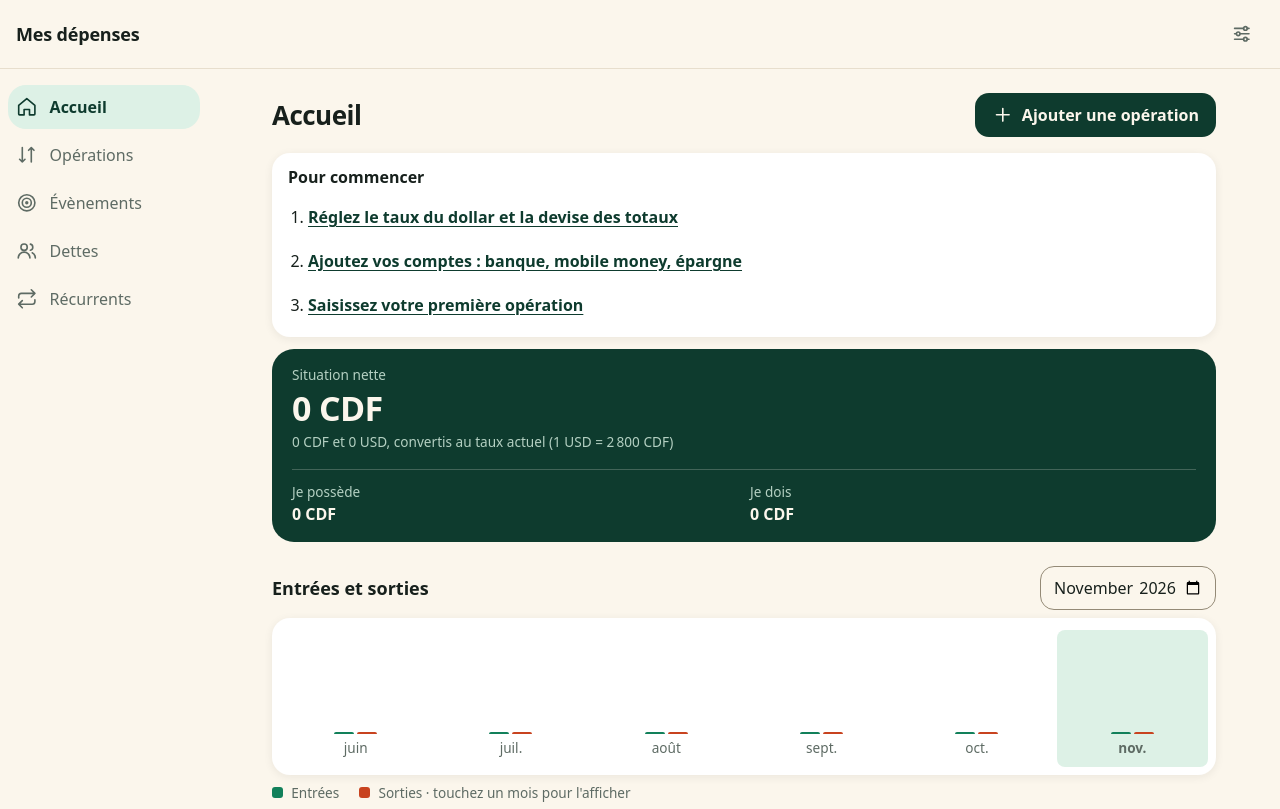
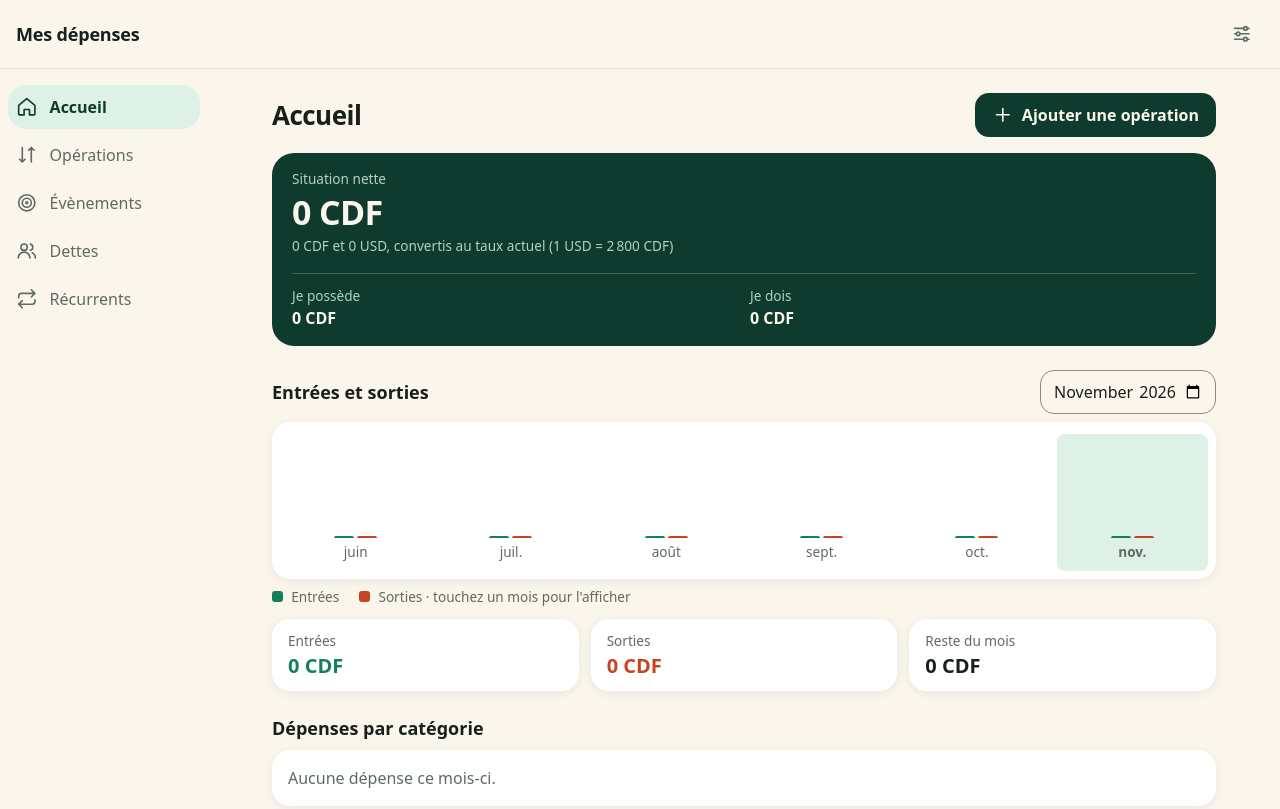
Before and after one commit to sachatshiongo-a11y/suivi-depenses, a plain HTML site: page index.html in a window 1280 px wide. Shown: the top 809 px of the page. Drawn offline with Linux system fonts and the light colour scheme.

Commit message:
Accueil : retrait du bloc « Pour commencer »
Co-Authored-By: Claude Fable 5.2 <noreply@anthropic.com>

```diff
--- a/index.html
+++ b/index.html
@@ -148,9 +148,6 @@
   .jour:not(:first-child), .jour + .ligne { border-top: 1px solid var(--border); }
   .outils { display: flex; gap: var(--s2); flex-wrap: wrap; margin: 0 0 var(--s2); }
   .outils input { flex: 1 1 12rem; background: var(--card); }
-  .debut { margin-bottom: var(--s3); }
-  .debut ol { margin: var(--s2) 0 0; padding-left: 1.25rem; display: grid; gap: var(--s1); }
-  .debut a { display: inline-block; padding: var(--s2) 0; color: var(--accent); font-weight: 600; text-underline-offset: .2em; }
   .net { display: grid; gap: var(--s1); background: var(--hero); color: var(--hero-fg); box-shadow: none; padding: var(--s4) 1.25rem; border-radius: 1.375rem; }
   .net > span, .net > small, .net .deux span { color: var(--hero-muted); font-size: .85rem; }
   .net .moins { color: var(--hero-moins); }
@@ -490,10 +487,6 @@ const vues = {
     };
     return `
       <div class="tete"><h1>Accueil</h1><a class="btn fab" href="#operations">${ICO.plus}<span>Ajouter une opération</span></a></div>
-      ${d.ops.length ? '' : `<section class="bloc debut" aria-label="Pour commencer"><strong>Pour commencer</strong><ol>
-        <li><a href="#parametres">Réglez le taux du dollar et la devise des totaux</a></li>
-        <li><a href="#parametres">Ajoutez vos comptes : banque, mobile money, épargne</a></li>
-        <li><a href="#operations">Saisissez votre première opération</a></li></ol></section>`}
       <section class="bloc net" aria-label="Situation nette">
         <span>Situation nette</span>
         <b class="${net < 0 ? 'moins' : ''}">${fmt(net, d.principale)}</b>
```
